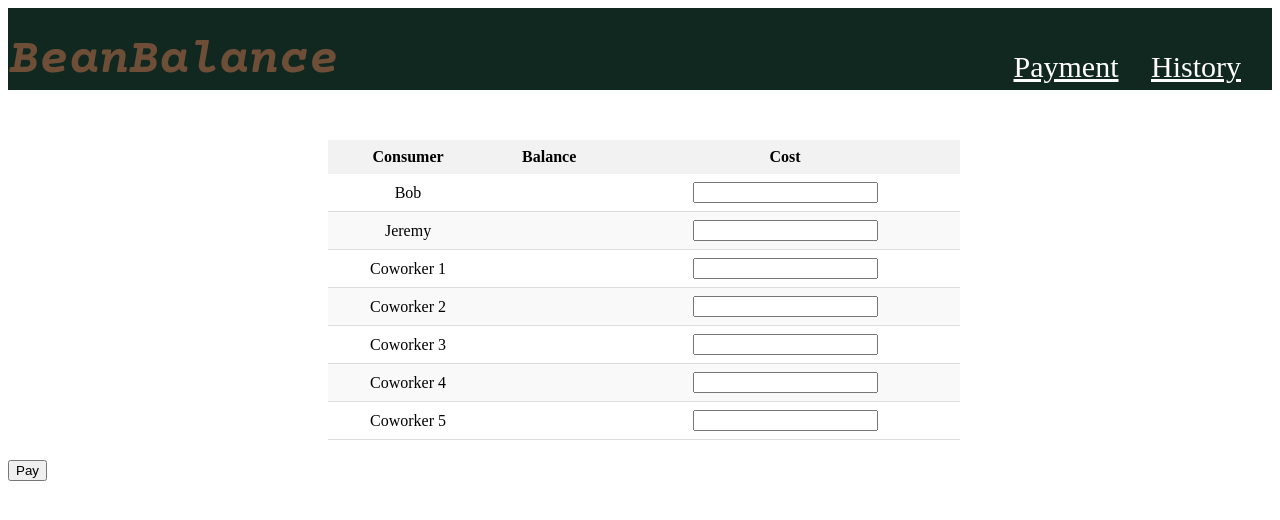
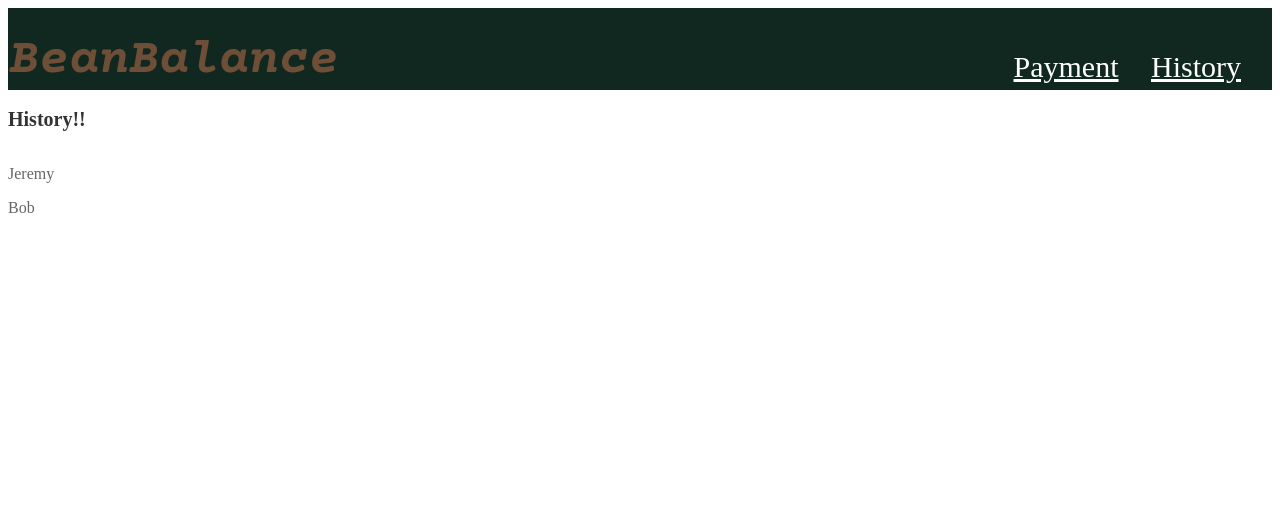
Before and after one commit to 3coolguy/BeanBalance, a Django app: page /history in a window 1280 px wide. Shown: the top 520 px of the page. Run offline with Django 4.2, Linux system fonts and the light colour scheme; data comes from the database, SQL or seed files in the repository; both versions use the stored data as it was after the commit.

Commit message:
added history tab showing the most recent buyer(s) sorted by date (recent to oldest)

```diff
--- a/beanbalance/models.py
+++ b/beanbalance/models.py
@@ -11,3 +11,9 @@ class Balance(models.Model):
     coworker5 = models.DecimalField(max_digits=6, decimal_places=2, default = 0.00)
     def __str__(self):
         return f"Entry(id={self.id})"
+
+class History(models.Model):
+    buyer = models.CharField(max_length=20)
+    date = models.DateTimeField(auto_now_add=True)
+    def __str__(self):
+        return f"Entry(id={self.id})"
--- a/beanbalance/static/global.css
+++ b/beanbalance/static/global.css
@@ -69,3 +69,20 @@ table {
     border-radius: 4px;
     box-sizing: border-box; /* Include padding and border in element's total width and height */
   }
+
+  button{
+    width:10%;
+    margin-left:45vw;
+  }
+
+  span {
+    font-size: 20px; /* Increase font size */
+    font-weight: bold; /* Make the text bold */
+    color: #333; /* Dark text color */
+}
+
+/* Style for the span */
+p {
+    font-size: 16px; /* Decrease font size */
+    color: #666; /* Lighter text color */
+}
--- /dev/null
+++ b/beanbalance/templates/history.html
@@ -0,0 +1,13 @@
+{% extends "base.html" %}
+{% block content %}
+<br>
+    <div>
+        <span>History!!</span>
+    </div>
+    <br>
+    {% for history in buyers %}
+        <div>
+            <p>{{history.buyer}}</p>
+        </div>
+    {% endfor %}
+{% endblock %}
--- a/beanbalance/views.py
+++ b/beanbalance/views.py
@@ -1,6 +1,8 @@
 from django.shortcuts import render
-from beanbalance.models import Balance
+from beanbalance.models import Balance, History
 from decimal import Decimal
+from django.utils import timezone
+
 
 # Create your views here.
 def payment_action(request):
@@ -28,7 +30,7 @@ def payment_action(request):
         enumeratedBalances = list(enumerate(newBalances))
         # Sorting it by preference of who to pay. index 0 being the preferred choice.
         sortedBalances = sorted(enumeratedBalances, key=lambda x: x[1], reverse=True)
-        print(sortedBalances)
+        #print(sortedBalances)
 
         # Subtract the sum of non-payers coffees from balance.
         balanceList[sortedBalances[0][0]] = sortedBalances[0][1]
@@ -48,6 +50,9 @@ def payment_action(request):
         balances.coworker5 = balanceList[6]
         balances.save()
         #print(balanceList)
+        names = ['Bob', 'Jeremy', 'Coworker1', 'Coworker2', 'Coworker3', 'Coworker4', 'Coworker5']
+        newHistory = History(buyer = names[sortedBalances[0][0]],  date = timezone.now())
+        newHistory.save()
 
     context = {'bobBalance':balances.bob, 'jeremyBalance':balances.jeremy,
                'coworker1Balance': balances.coworker1, 'coworker2Balance':balances.coworker2,
@@ -57,4 +62,4 @@ def payment_action(request):
     return render(request, 'payment.html', context)
 
 def history_action(request):
-    return render(request, 'payment.html')
+    return render(request, 'history.html', {'buyers' : History.objects.all().order_by('-date')})
```
Also changed, not shown: beanbalance/migrations/0002_history.py (added), beanbalance/migrations/0003_history_date.py (added), beanbalance/migrations/0004_alter_history_date.py (added), db.sqlite3.
